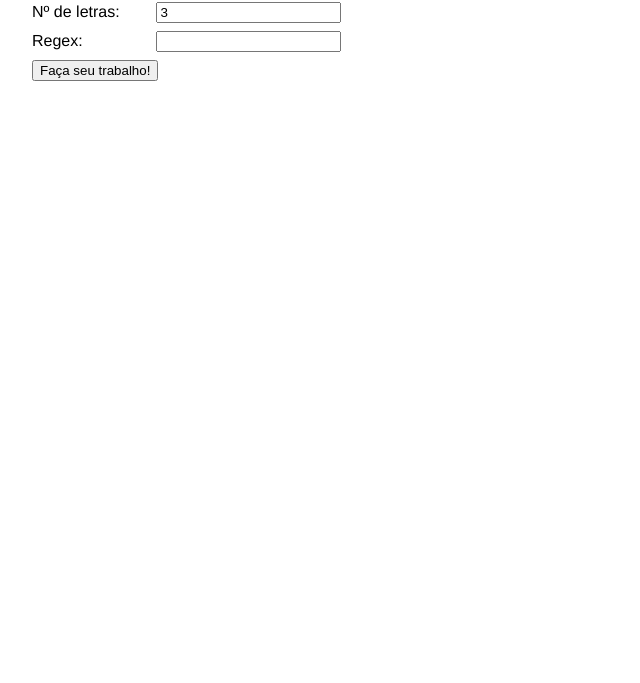
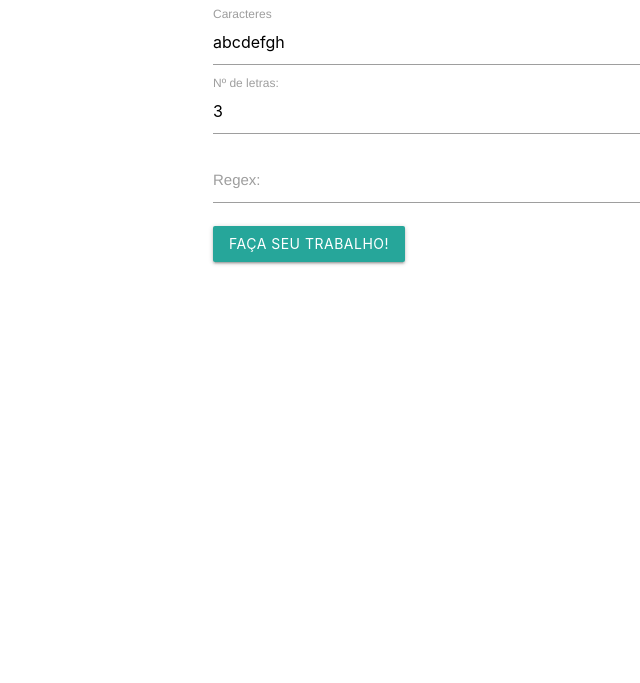
Before and after one commit to RodrigoBalest/charmed-ball, a plain HTML site: page index.html in a window 1280 px wide. Shown: the part 117-800 px from the top of the page, without its empty margins (0-640 px from the left). Drawn offline with nearby package versions, Linux system fonts and the light colour scheme.

Commit message:
Materialize

```diff
--- a/style.css
+++ b/css/style.css
@@ -10,12 +10,6 @@ h1 {
   color: #373fff;
 }
 
-label {
-  display: block;
-  margin-bottom: 0.5em;
+pre {
+	font-size: 1.5em;
 }
-
-label > span {
-  display: inline-block;
-  width: 120px;
-}
--- a/index.html
+++ b/index.html
@@ -1,5 +1,5 @@
 <!DOCTYPE html>
-<html lang="en">
+<html lang="pt-BR">
   <head>
     <title>Hello!</title>
     <meta charset="utf-8">
@@ -7,31 +7,36 @@
     <meta name="viewport" content="width=device-width, initial-scale=1">
 
     <!-- import the webpage's stylesheet -->
-    <link rel="stylesheet" href="/style.css">
+    <link rel="stylesheet" href="./css/materialize.min.css">
+    <link rel="stylesheet" href="./css/style.css">
   </head>
   <body>
+    <div class="container">
+
       <h1>Hi there!</h1>
 
       <form id="form">
-      <label>
-        <span>Caracteres:</span>
+        <div class="input-field">
           <input type="text" name="caracteres" id="caracteres" value="abcdefgh" />
-      </label>
-      <label>
-        <span>Nº de letras:</span>
+          <label for="caracteres" class="active">Caracteres</label>
+        </div>
+        <div class="input-field">
           <input type="number" name="num" id="num" value="3" min="1" />
-      </label>
-      <label>
-        <span>Regex:</span>
+          <label for="num" class="active">Nº de letras:</label>
+        </div>
+        <div class="input-field">
           <input type="text" name="regex" id="regex" />
-      </label>
-      <button type="submit">
+          <label for="regex">Regex:</label>
+        </div>
+        <button class="btn waves-effect waves-light" type="submit">
           Faça seu trabalho!
         </button>
       </form>
 
       <pre>
       </pre>
+
+    </div>
 
     <!-- include the Glitch button to show what the webpage is about and
           to make it easier for folks to view source and remix -->
@@ -40,6 +45,7 @@
 
     <script src="https://code.jquery.com/jquery-3.4.1.min.js"></script>
     <!-- import the webpage's javascript file -->
-    <script src="/script.js" defer></script>
+    <script src="./js/materialize.min.js" defer></script>
+    <script src="./js/script.js" defer></script>
   </body>
 </html>
```
Also changed, not shown: css/materialize.min.css (added), js/materialize.min.js (added), js/script.js (renamed from script.js). Lines whose indentation alone changed are shown as unchanged.
